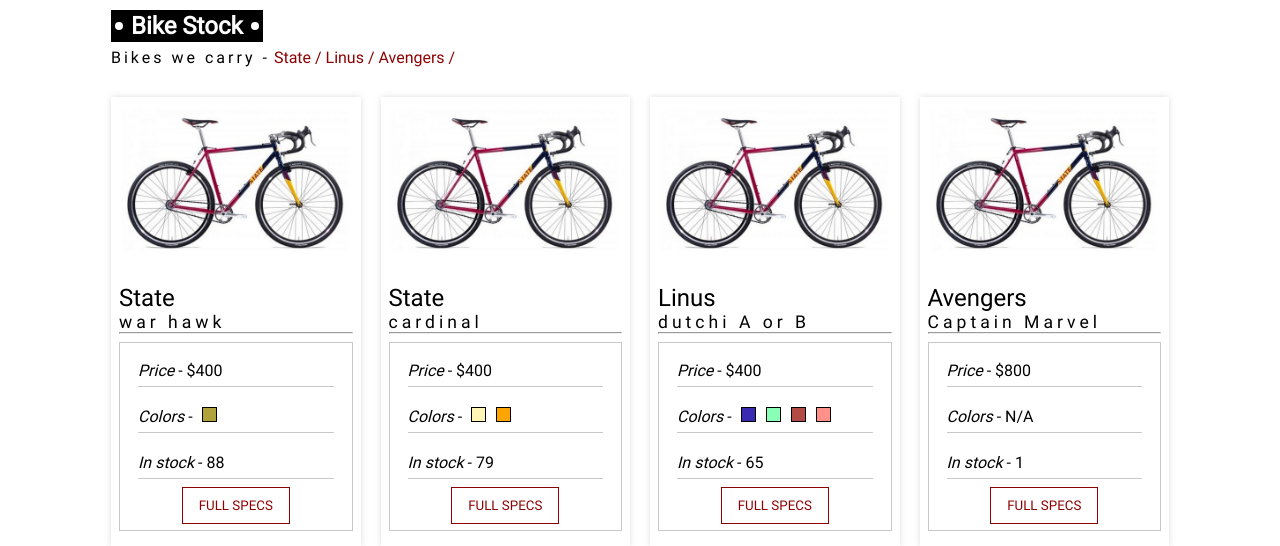
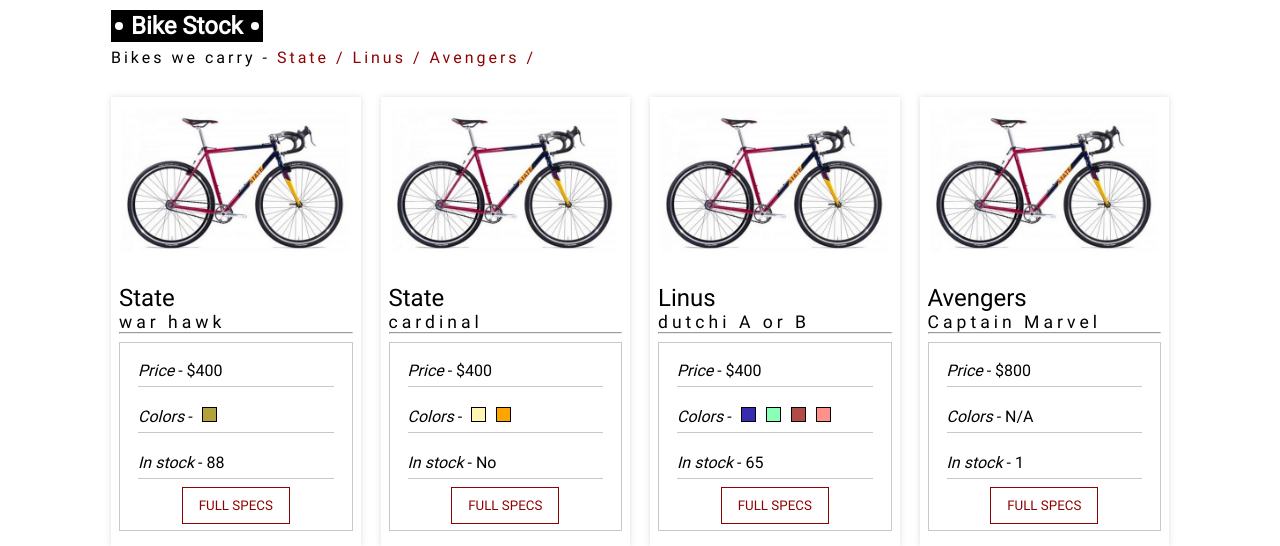
Before and after one commit to sachinprabhuk/cycle-store, a React (Create React App) app: page / in a window 1280 px wide. Shown: the top 546 px of the page. Built offline with nearby package versions, Linux system fonts and the light colour scheme.

Commit message:
minor updates

```diff
--- a/src/bikeData.js
+++ b/src/bikeData.js
@@ -16,7 +16,7 @@
     bikeName: "cardinal",
     price: 400,
     colors: ["#FFF5B5", "orange"],
-    stock: 79
+    stock: 0
   },
   {
     bikeID: 3,
@@ -57,7 +57,4 @@
 
 
 
-
-
-
 export default bikeList;
--- a/src/components/BikeList/BikeCard/BikeCard.js
+++ b/src/components/BikeList/BikeCard/BikeCard.js
@@ -15,9 +15,8 @@
         <div className="specWrapper">
           <p><i>Price</i> - ${info.price}</p>
           <p><i>Colors</i> - <ColorList colors={info.colors} id={info.bikeID}/></p>
-          <p><i>In stock</i> - {info.stock}</p>
+          <p><i>In stock</i> - {info.stock ? info.stock : "No"}</p>
           <center><button>FULL SPECS</button></center>
-
         </div>
       </div>
     </div>
--- a/src/components/BrandList/BrandList.js
+++ b/src/components/BrandList/BrandList.js
@@ -23,8 +23,8 @@
     )
   }
   return (
-    <div style={{marginTop: "6px"}}>
-      <span style={{letterSpacing: "3px"}}>Bikes we carry -</span> {toDisplay}
+    <div style={{marginTop: "6px", letterSpacing: "3px"}}>
+      Bikes we carry - {toDisplay}
     </div>
   )
 }
```
Also changed, not shown: 1 other file (tests, documents, lock files or other folders).
